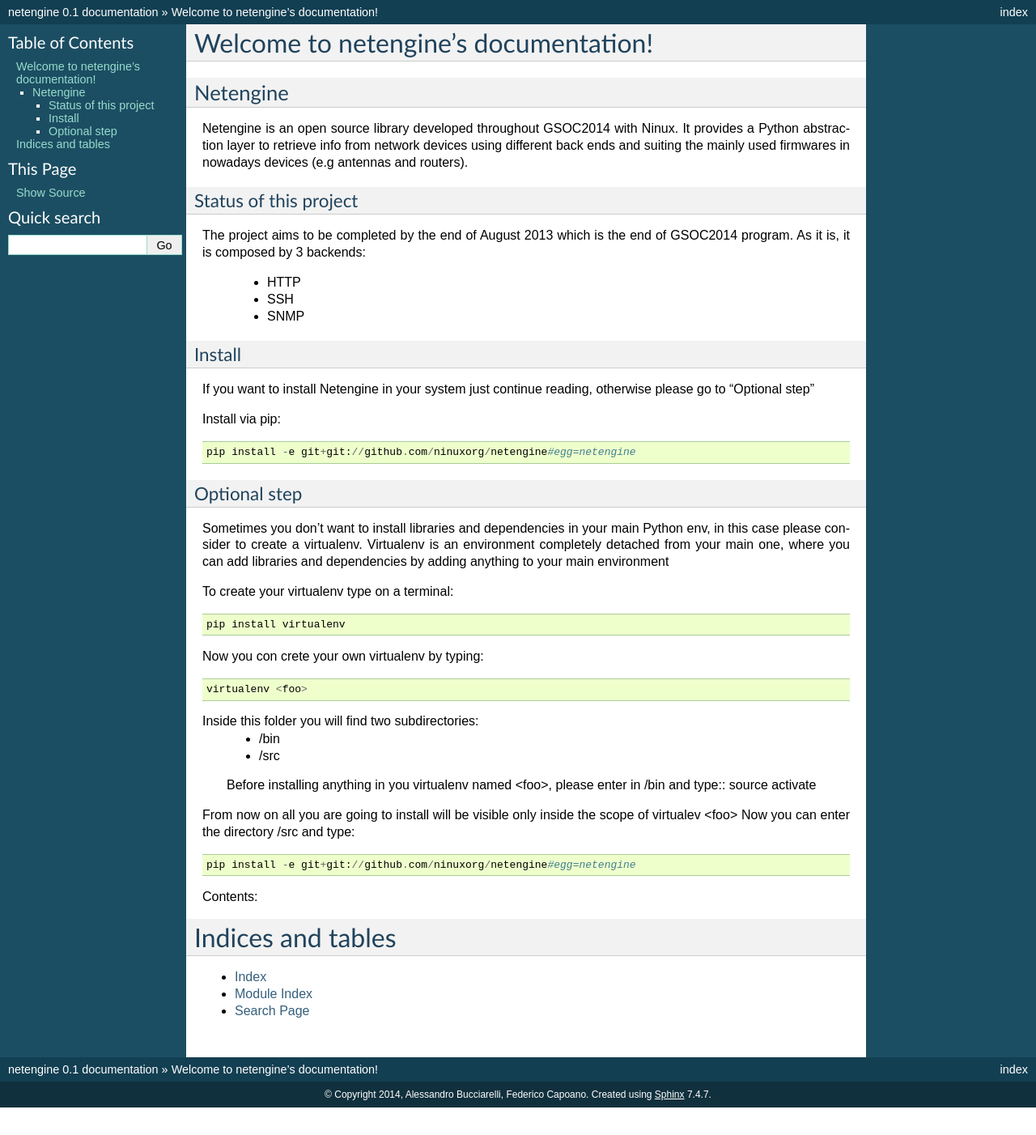
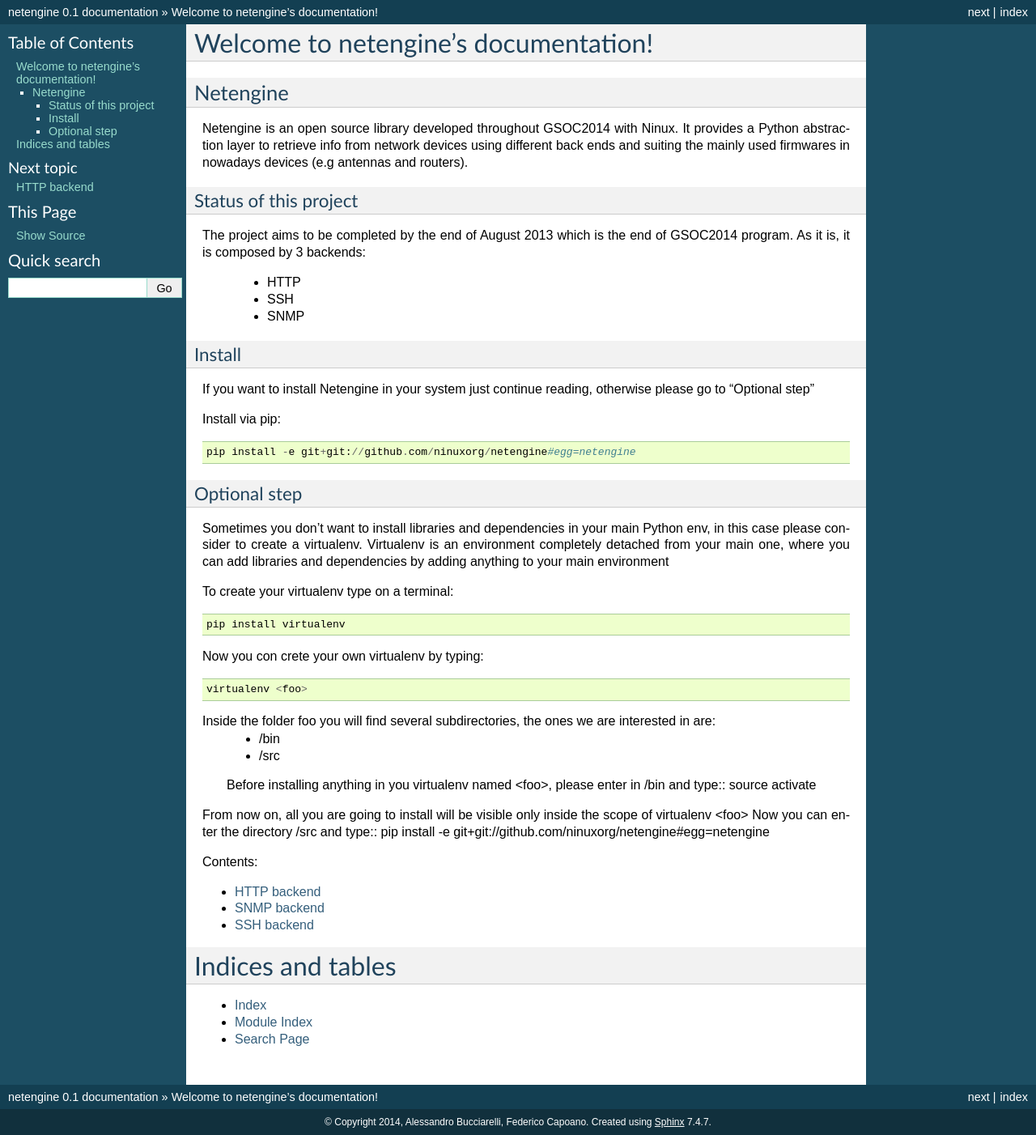
Before and after one commit to openwisp/netengine, a Sphinx documentation site: the page built from docs/source/index.rst, in a window 1280 px wide. Shown: the whole page at 81% size. Built offline with Sphinx 7.4.7, drawn with Linux system fonts in a browser that asks for light colours; before the commit the page ends 1368 px from its top, so only the background shows below that.

Commit message:
Netengine: added docs structure #23  * now suits all backends

```diff
--- a/docs/source/index.rst
+++ b/docs/source/index.rst
@@ -51,16 +51,16 @@
 
   virtualenv <foo>
 
-Inside this folder you will find two subdirectories:
+Inside the folder foo you will find several subdirectories, the ones we are interested in are:
  * /bin
  * /src
 
  Before installing anything in you virtualenv named <foo>, please enter in /bin and type::
  source activate
 
-From now on all you are going to install will be visible only inside the scope of virtualev <foo>
+From now on, all you are going to install will be visible only inside the scope of virtualenv <foo>
 Now you can enter the directory /src and type::
- pip install -e git+git://github.com/ninuxorg/netengine#egg=netengine
+pip install -e git+git://github.com/ninuxorg/netengine#egg=netengine
 
 
 
@@ -73,6 +73,10 @@
 .. toctree::
    :maxdepth: 2
 
+   /topics/http
+   /topics/snmp
+   /topics/ssh
+
 
 
 Indices and tables
--- /dev/null
+++ b/docs/source/topics/http.rst
@@ -0,0 +1,4 @@
+
+**************
+HTTP backend
+**************
--- /dev/null
+++ b/docs/source/topics/snmp.rst
@@ -0,0 +1,4 @@
+
+**************
+SNMP backend
+**************
--- /dev/null
+++ b/docs/source/topics/ssh.rst
@@ -0,0 +1,4 @@
+
+**************
+SSH backend
+**************
```
